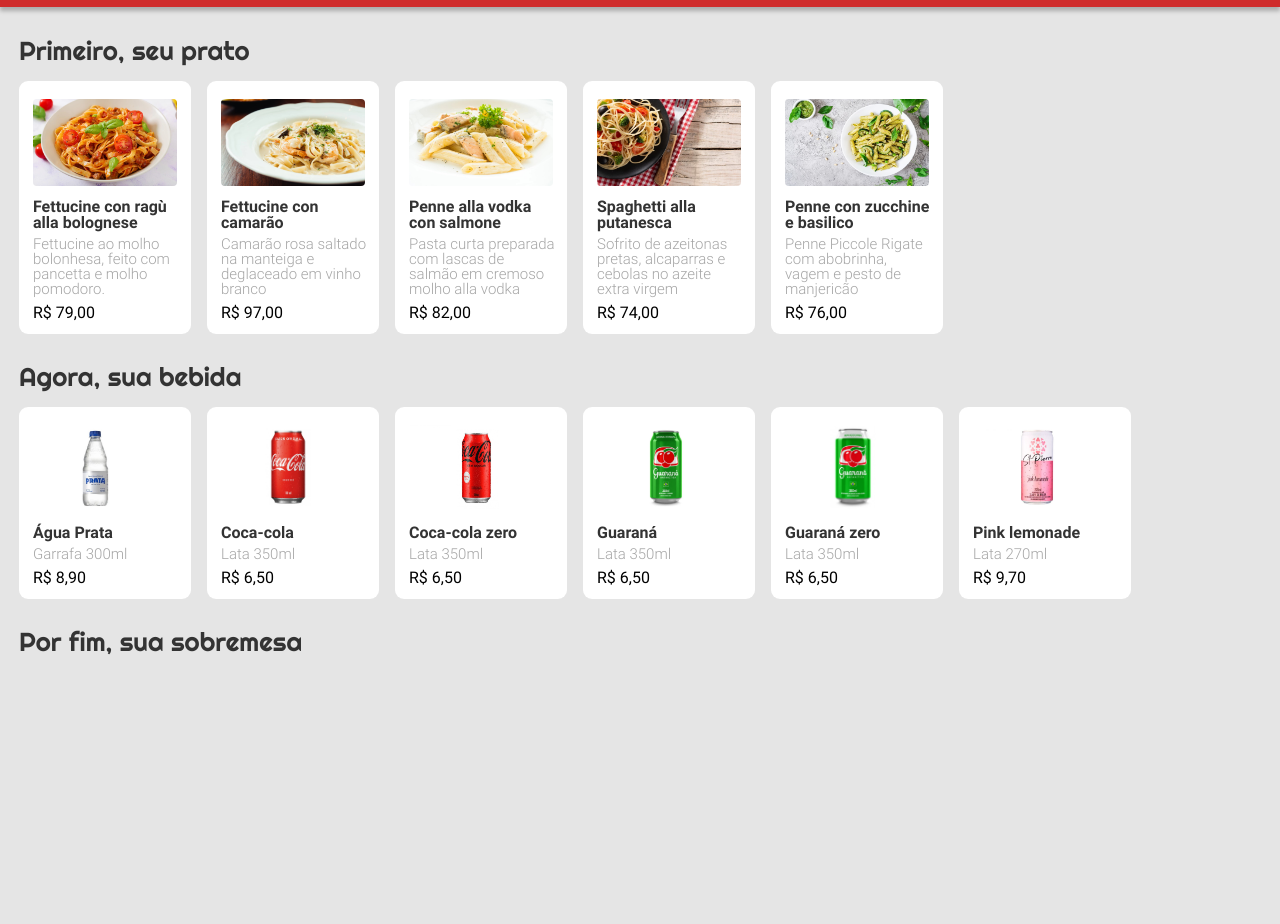
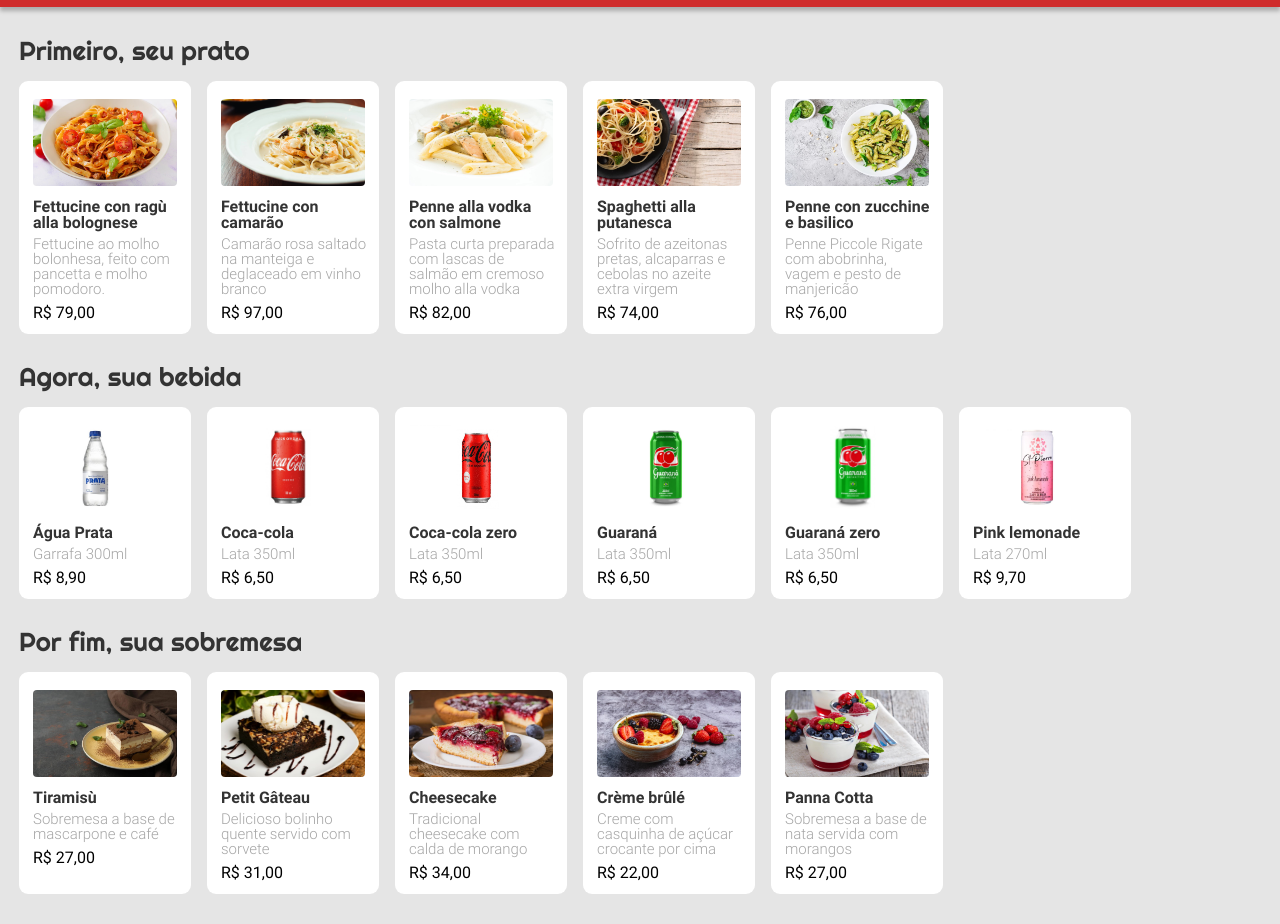
Before and after one commit to Laisses/projeto3-driveneats, a plain HTML site: page index.html in a window 1280 px wide. Shown: the part 85-1009 px from the top of the page. Before the commit the page ends 800 px from the top, so only its background shows below. Drawn offline with Linux system fonts and the light colour scheme.

Commit message:
adiciona seção de sobremesas

```diff
--- a/index.html
+++ b/index.html
@@ -150,17 +150,61 @@
     <section class="sobremesa">
         <h3>Por fim, sua sobremesa</h3>
         <form>
-            <input type="radio" name="prato" id="" value="">
+            <input type="radio" name="prato" id="tiramisu" value="27">
+            <label for="tiramisu">
+                <img src="assets/images/tiramisu.jpg" alt="Foto tiramisu">
+                <h4>Tiramisù</h4>
+                <p>Sobremesa a base de mascarpone e café</p>
+                <div class="valor">
+                    <p>R$ 27,00</p>
+                    <div></div>
+                </div>
+            </label>
 
-            <input type="radio" name="prato" id="" value="">
+            <input type="radio" name="prato" id="petit-gateau" value="31">
+            <label for="petit-gateau">
+                <img src="assets/images/petit-gateau.jpg" alt="Foto petit gateau">
+                <h4>Petit Gâteau</h4>
+                <p>Delicioso bolinho quente servido com sorvete</p>
+                <div class="valor">
+                    <p>R$ 31,00</p>
+                    <div></div>
+                </div>
+            </label>
 
-            <input type="radio" name="prato" id="" value="">
+            <input type="radio" name="prato" id="cheesecake" value="34">
+            <label for="cheesecake">
+                <img src="assets/images/cheesecake.jpg" alt="Foto cheesecake">
+                <h4>Cheesecake</h4>
+                <p>Tradicional cheesecake com calda de morango</p>
+                <div class="valor">
+                    <p>R$ 34,00</p>
+                    <div></div>
+                </div>
+            </label>
 
-            <input type="radio" name="prato" id="" value="">
+            <input type="radio" name="prato" id="creme" value="22">
+            <label for="creme">
+                <img src="assets/images/creme-brulee.jpg" alt="Foto creme brulee">
+                <h4>Crème brûlé</h4>
+                <p>Creme com  casquinha de açúcar crocante por cima</p>
+                <div class="valor">
+                    <p>R$ 22,00</p>
+                    <div></div>
+                </div>
+            </label>
 
-            <input type="radio" name="prato" id="" value="">
+            <input type="radio" name="prato" id="panna" value="27">
+            <label for="panna">
+                <img src="assets/images/panna-cotta.jpg" alt="Foto panna cotta">
+                <h4>Panna Cotta</h4>
+                <p>Sobremesa a base de nata servida com morangos</p>
+                <div class="valor">
+                    <p>R$ 27,00</p>
+                    <div></div>
+                </div>
+            </label>
 
-            <input type="radio" name="prato" id="" value="">
         </form>
     </section>
 
```
Also changed, not shown: assets/images/tiramissu.jpg (deleted).
